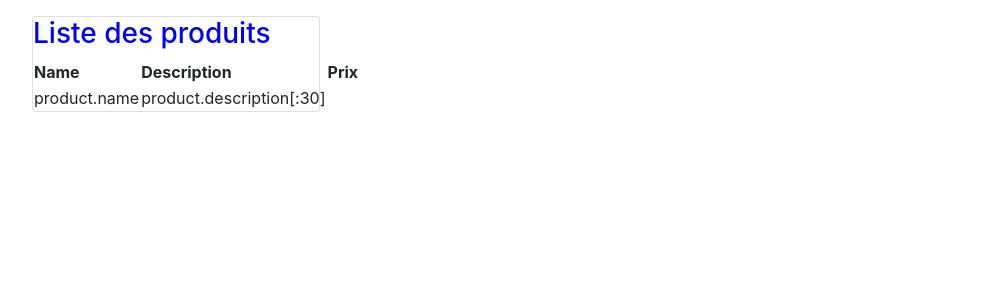
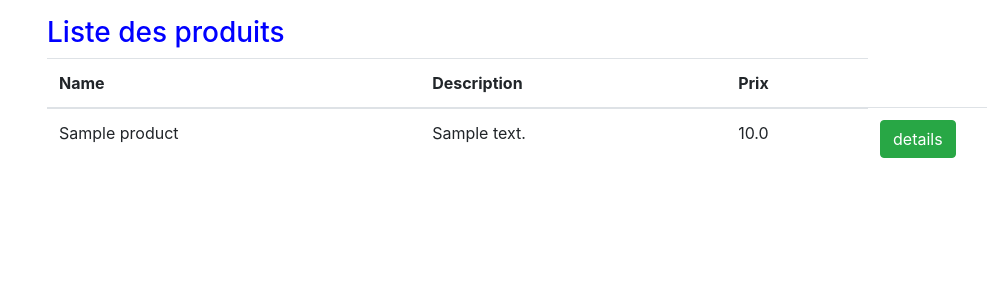
Before and after one commit to Siabdel/vecommerce, a Django app: page /store/list/ in a window 1280 px wide. Shown: the part 239-539 px from the top of the page, without its empty margins (53-1040 px from the left). Run offline with Django 3.2, Linux system fonts and the light colour scheme; tables that the repository leaves empty hold one stand-in row (Sample ...); some libraries are stand-ins or nearby versions.

Commit message:
correction template product_list & product_detail

```diff
--- a/store/templates/store/product_detail.html
+++ b/store/templates/store/product_detail.html
@@ -5,12 +5,11 @@
 {% block content %}
 
 <div class="card" style="width: 18rem;">
-  <img src="/static/upload/hp-elitebook.jpg" class="card-img-top" >
   <img src="{% static  '/' %}{{product.photo}}" class="card-img-top" >
     <div class="card-body">
       <h5 class="card-title">{{ product.name }}</h5>
       <p class="card-text"> {{ product.description }} </p>
-      <a href="#" class="btn btn-primary">Retour home</a>
+      <a href="{% url 'product_list' %}" class="btn btn-primary">Retour home</a>
     </div>
   </div>
 
--- a/store/templates/store/product_list.html
+++ b/store/templates/store/product_list.html
@@ -3,17 +3,23 @@
 
 {% block content %}
 
-<div class="card" style="width: 18rem;">
+<div class="container">
   <h3> Liste des produits</h3>
-   <table>
-     <thead>
+   <table class="table table-stripted">
+      <thead>
        <th>Name </th> <th> Description</th>  <th>Prix</th>
-       <tr>
+      </thead>
+      <tbody>
         {% for product in products %}
-          <td>product.name</td> <td>product.description[:30]</td> <td></td>
+        <tr>
+          <td> {{ product.name}}</td>
+          <td> {{product.description |slice:"0:30" }}</td>
+          <td> {{product.price}}</td>
+          <td> <a class="btn btn-success" href="{% url 'product_detail' product.slug %}">details</a></td>
+        </tr>
         {% endfor %}
-       </tr>
-     </thead>
+      </tbody>
+
    </table>
 </div>
 
```
